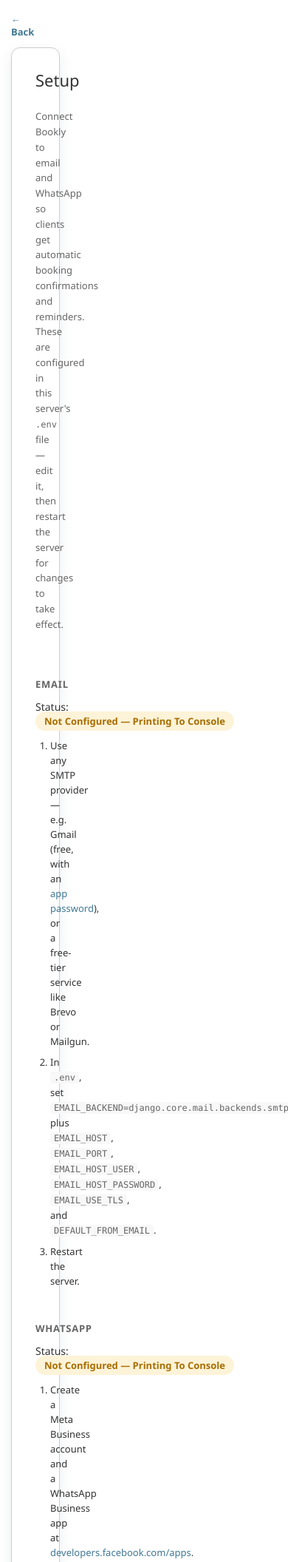
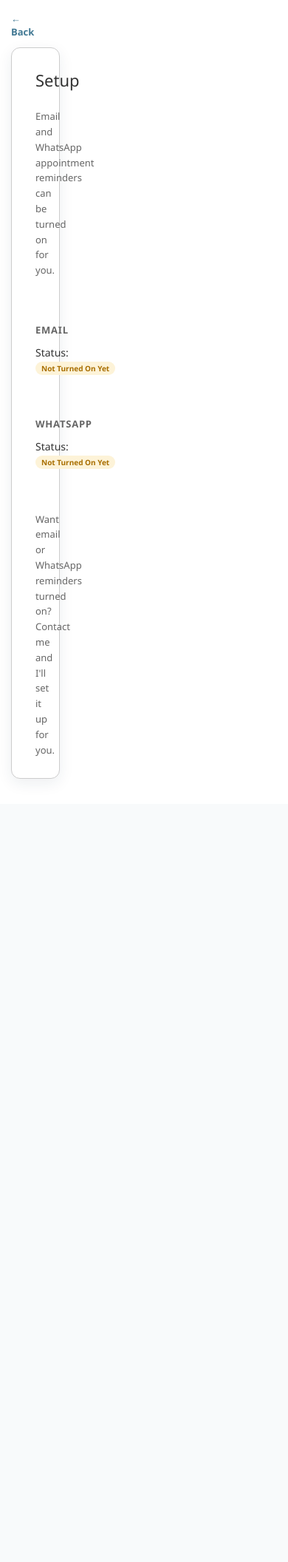
Before and after one commit to dharmveer18/Bookly, a Django app: page /setup/ in a window 390 px wide; the page is wider, and only the part inside the window is pictured. Shown: the part 149-2261 px from the top of that part at 74% size. After the commit the page ends 1202 px from the top of that part, so only its background shows below. Run offline with Django 5.2, Linux system fonts and the light colour scheme; the visitor is signed in with stand-in values (Sample User, id 1).

Commit message:
Dashboard layout polish and simplified Setup page
- Left nav sidebar narrowed from 560px to 380px
- Fixed a layout bug: "Upcoming bookings" could overlap the quick-action
  cards when the nav sidebar was open, on narrower viewports - the
  dashboard content row now wraps instead of forcing both fixed-width
  columns to coexist
- Quick-action cards ("Book an appointment" / "Add a client") now sit
  side by side and are more compact
- Upcoming-booking cards now lay out in a responsive grid (2+ per row)
  with a more compact internal layout
- Dashboard panel now only shows confirmed/pending appointments
  (completed, no-show, and cancelled no longer clutter it)
- Setup page simplified to a plain status + "contact me" note, since
  it's meant for a non-technical salon owner - the full technical
  walkthrough (Meta Business account, SMTP setup, etc.) moved to
  INTEGRATIONS.md for whoever's actually configuring credentials

Co-Authored-By: Claude Sonnet 5 <noreply@anthropic.com>

```diff
--- a/bookings/templatetags/bookings_extras.py
+++ b/bookings/templatetags/bookings_extras.py
@@ -10,7 +10,7 @@ register = template.Library()
 def upcoming_bookings():
     appointments = (
         Appointment.objects.filter(start_time__gte=timezone.now())
-        .exclude(status="cancelled")
+        .filter(status__in=["confirmed", "pending"])
         .select_related("client", "staff__user")
         .prefetch_related("services__service")
         .order_by("start_time")[:8]
--- a/templates/admin/base_site.html
+++ b/templates/admin/base_site.html
@@ -220,22 +228,24 @@
         margin-top: 4px;
         display: flex;
         flex-wrap: wrap;
-        gap: 4px;
+        gap: 3px;
     }
     .service-chip {
-        font-size: 13px;
+        font-size: 10px;
         background: var(--darkened-bg);
         border: 1px solid var(--hairline-color);
         border-radius: 999px;
-        padding: 2px 10px;
+        padding: 1px 7px;
         color: var(--body-medium-color);
     }
 
     .booking-status-pill {
-        font-size: 13px;
+        order: 2;
+        margin-left: auto;
+        font-size: 10px;
         font-weight: 600;
         text-transform: capitalize;
-        padding: 4px 12px;
+        padding: 2px 8px;
         border-radius: 999px;
         white-space: nowrap;
         background: var(--darkened-bg);
@@ -424,21 +434,6 @@
         line-height: 1.6;
         margin: 0 0 16px;
     }
-    .setup-steps {
-        margin: 12px 0 0;
-        padding-left: 20px;
-        display: flex;
-        flex-direction: column;
-        gap: 8px;
-        font-size: 13px;
-        line-height: 1.6;
-    }
-    .setup-steps code {
-        background: var(--darkened-bg);
-        border-radius: 4px;
-        padding: 1px 5px;
-        font-size: 12px;
-    }
     .history-empty {
         color: var(--body-quiet-color);
         font-size: 13px;
--- a/templates/admin/setup.html
+++ b/templates/admin/setup.html
@@ -9,9 +9,7 @@
         <h1>Setup</h1>
     </div>
     <p class="setup-intro">
-        Connect Bookly to email and WhatsApp so clients get automatic booking confirmations and reminders.
-        These are configured in this server's <code>.env</code> file &mdash; edit it, then restart the server
-        for changes to take effect.
+        Email and WhatsApp appointment reminders can be turned on for you.
     </p>
 
     <div class="card-section">
@@ -19,16 +17,11 @@
         <p>
             Status:
             {% if email_configured %}
-            <span class="booking-status-pill pill-confirmed">Configured</span>
+            <span class="booking-status-pill pill-confirmed">Turned on</span>
             {% else %}
-            <span class="booking-status-pill pill-pending">Not configured &mdash; printing to console</span>
+            <span class="booking-status-pill pill-pending">Not turned on yet</span>
             {% endif %}
         </p>
-        <ol class="setup-steps">
-            <li>Use any SMTP provider &mdash; e.g. Gmail (free, with an <a href="https://myaccount.google.com/apppasswords" target="_blank" rel="noopener">app password</a>), or a free-tier service like Brevo or Mailgun.</li>
-            <li>In <code>.env</code>, set <code>EMAIL_BACKEND=django.core.mail.backends.smtp.EmailBackend</code>, plus <code>EMAIL_HOST</code>, <code>EMAIL_PORT</code>, <code>EMAIL_HOST_USER</code>, <code>EMAIL_HOST_PASSWORD</code>, <code>EMAIL_USE_TLS</code>, and <code>DEFAULT_FROM_EMAIL</code>.</li>
-            <li>Restart the server.</li>
-        </ol>
     </div>
 
     <div class="card-section">
@@ -36,18 +29,17 @@
         <p>
             Status:
             {% if whatsapp_configured %}
-            <span class="booking-status-pill pill-confirmed">Configured</span>
+            <span class="booking-status-pill pill-confirmed">Turned on</span>
             {% else %}
-            <span class="booking-status-pill pill-pending">Not configured &mdash; printing to console</span>
+            <span class="booking-status-pill pill-pending">Not turned on yet</span>
             {% endif %}
         </p>
-        <ol class="setup-steps">
-            <li>Create a Meta Business account and a WhatsApp Business app at <a href="https://developers.facebook.com/apps" target="_blank" rel="noopener">developers.facebook.com/apps</a>.</li>
-            <li>Register a WhatsApp phone number for it and note the <strong>Phone Number ID</strong> and a <strong>permanent access token</strong> (a System User token, not a 24-hour test token).</li>
-            <li>Create and submit two message templates in the "Utility" category for Meta's approval, each with 4 body variables in order &mdash; client name, date, time, staff &mdash; named <code>appointment_confirmation</code> and <code>appointment_reminder</code> (or choose your own and set the name below).</li>
-            <li>In <code>.env</code>, set <code>WHATSAPP_ACCESS_TOKEN</code> and <code>WHATSAPP_PHONE_NUMBER_ID</code>, plus <code>WHATSAPP_TEMPLATE_NAME_CONFIRMATION</code> / <code>WHATSAPP_TEMPLATE_NAME_REMINDER</code> if you used different template names.</li>
-            <li>Restart the server.</li>
-        </ol>
+    </div>
+
+    <div class="card-section">
+        <p class="setup-intro" style="margin-bottom: 0;">
+            Want email or WhatsApp reminders turned on? Contact me and I'll set it up for you.
+        </p>
     </div>
 </div>
 {% endblock %}
```
Also changed, not shown: other parts of templates/admin/base_site.html (+39 -31 lines), INTEGRATIONS.md (added, +51 -0 lines).
